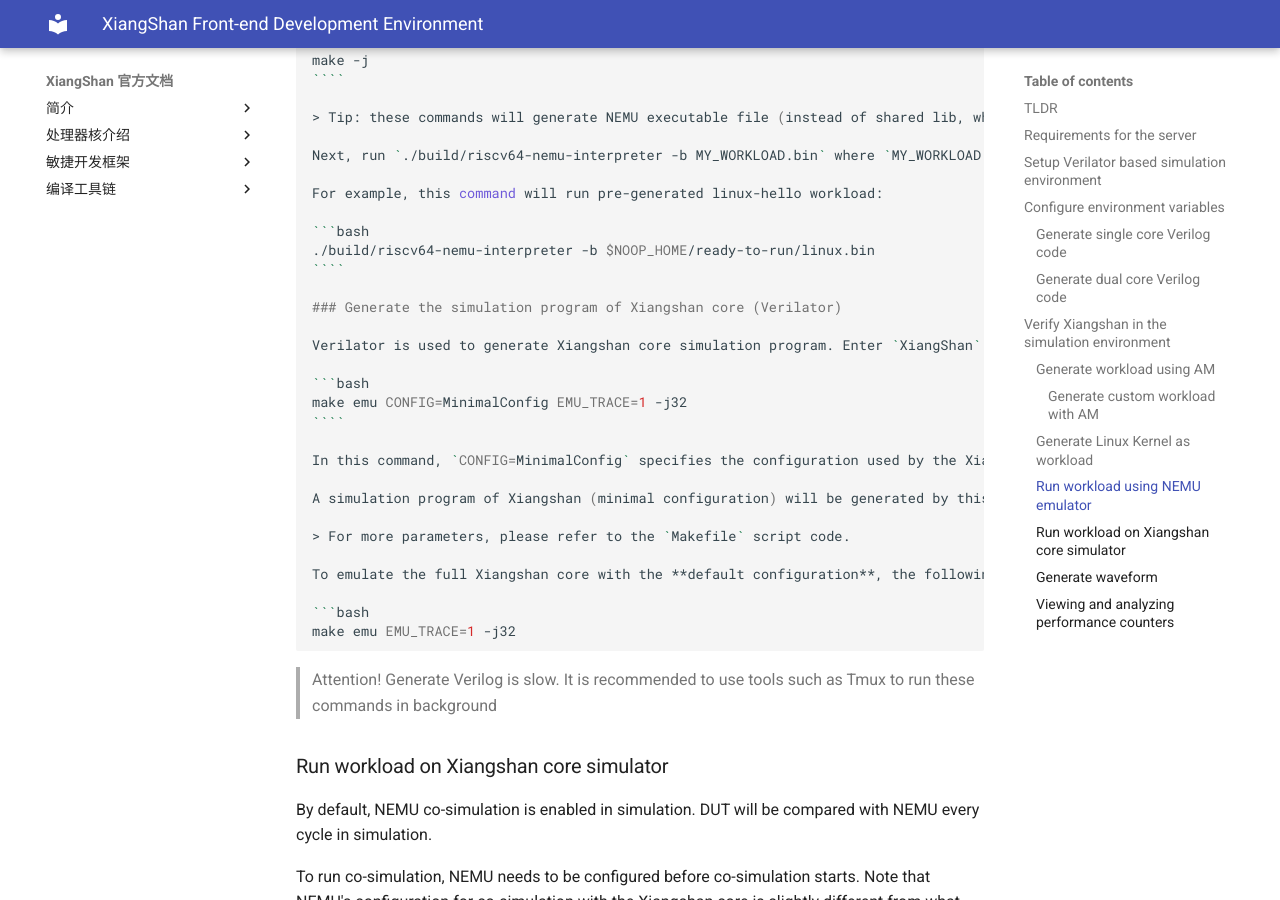
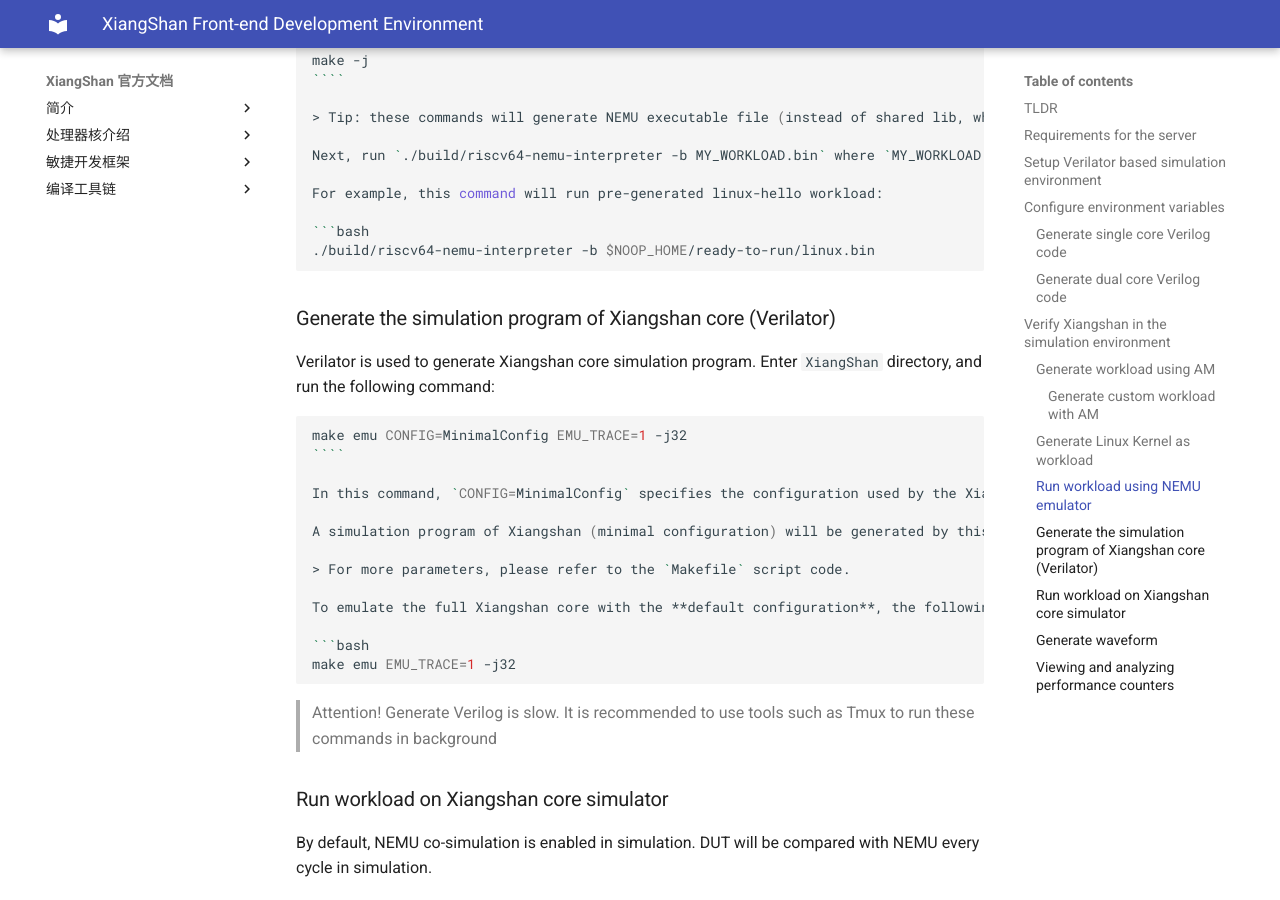
Before and after one commit to OpenXiangShan/XiangShan-doc, an MkDocs documentation site: the page built from docs/tools/xsenv-en.md, in a window 1280 px wide and 900 px high, scrolled down 3576 px. Built offline with MkDocs 1.6.1 and Material for MkDocs 9.7.7, drawn with Linux system fonts in a browser that asks for light colours; part of the change alters nothing that is shown.

Commit message:
doc,tools: fix typos

`````diff
--- a/docs/tools/xsenv-en.md
+++ b/docs/tools/xsenv-en.md
@@ -147,7 +147,7 @@ For example, this command will run pre-generated linux-hello workload:
 
 ```bash
 ./build/riscv64-nemu-interpreter -b $NOOP_HOME/ready-to-run/linux.bin
-````
+```
 
 ### Generate the simulation program of Xiangshan core (Verilator)
 
@@ -157,7 +157,7 @@ Verilator is used to generate Xiangshan core simulation program. Enter `XiangSha
 make emu CONFIG=MinimalConfig EMU_TRACE=1 -j32
 ````
 
-In this command, `CONFIG=MinimalConfig` specifies the configuration used by the Xiangshan core. `EMU_TRACE=1` will add a waveform output function to the emulator, allowing the waveform output to be enabled during the simulation.
+In this command, `CONFIG=MinimalConfig` specifies the configuration used by the Xiangshan core. `EMU_TRACE=1` will enable the waveform output during the simulation.
 
 A simulation program of Xiangshan (minimal configuration) will be generated by this command. When build is finished, you can see an emulator named `emu` in `./build/` directory.
 
@@ -222,7 +222,6 @@ While running emu, log (`printf` in Chiesl code) will be printed if log printing
 Enter `XiangShan` directory, run:
 
 ```sh
-cd
 make simv
 ```
 
`````
Also changed, not shown: docs/tools/gen-workload-with-am-en.md (+6 -6 lines).
